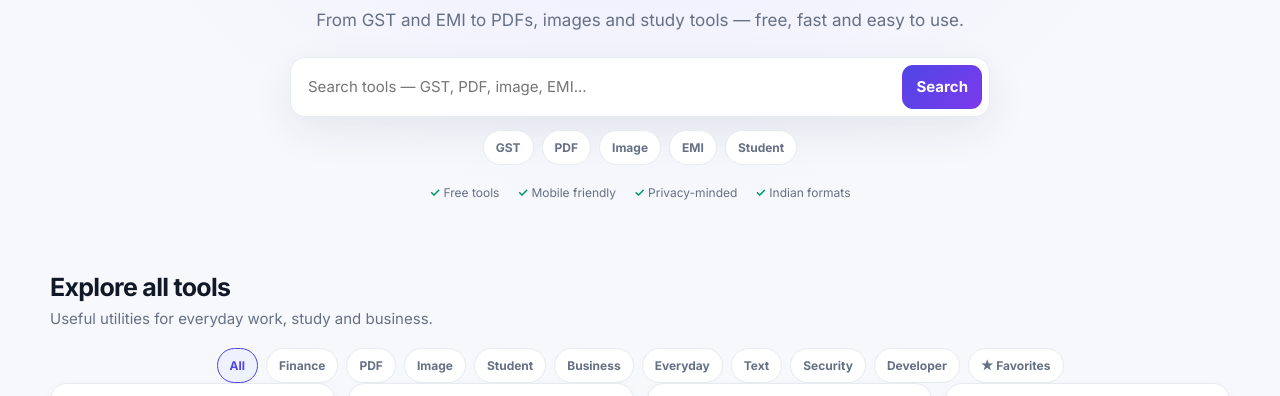
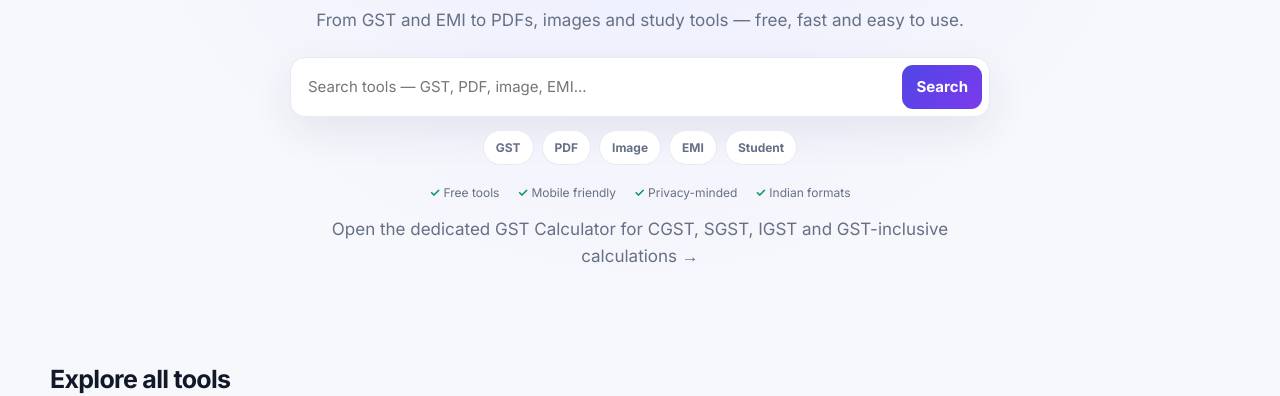
Before and after one commit to ramdevsingh832-ship-it/themaxtool, a plain HTML site: page index.html in a window 1280 px wide. Shown: the part 328-724 px from the top of the page. Drawn offline with nearby package versions, Linux system fonts and the light colour scheme.

Commit message:
Add homepage link to GST calculator page

```diff
--- a/index.html
+++ b/index.html
@@ -28,7 +28,7 @@ header{position:sticky;top:0;z-index:10;background:color-mix(in srgb,var(--bg) 9
 <body>
 <header><div class="wrap nav"><a class="logo" href="#"><img src="/logo.svg" alt="TheMaxTool logo" width="36" height="36" style="border-radius:11px">TheMax<span>Tool</span></a><div class="navright"><select id="lang" aria-label="Language" style="width:auto"><option value="en">English</option><option value="hi">हिन्दी</option></select><button id="theme" aria-label="Toggle dark mode">☾</button></div></div></header>
 <main class="wrap">
-<div class="hero"><span class="eyebrow" id="eyebrow">✦ Built for India. Ready for the world.</span><h1 id="headline">Everyday tools.<br><span class="grad">Made simple for everyone.</span></h1><p id="subhead">From GST and EMI to PDFs, images and study tools — free, fast and easy to use.</p><div class="search"><input id="search" type="search" placeholder="Search tools — GST, PDF, image, EMI..." aria-label="Search tools"><button class="primary" id="searchbtn">Search</button></div><div class="chips"><button class="chip" data-q="GST">GST</button><button class="chip" data-q="PDF">PDF</button><button class="chip" data-q="Image">Image</button><button class="chip" data-q="EMI">EMI</button><button class="chip" data-q="Student">Student</button></div><div class="trust"><span><b>✓</b> Free tools</span><span><b>✓</b> Mobile friendly</span><span><b>✓</b> Privacy-minded</span><span><b>✓</b> Indian formats</span></div></div>
+<div class="hero"><span class="eyebrow" id="eyebrow">✦ Built for India. Ready for the world.</span><h1 id="headline">Everyday tools.<br><span class="grad">Made simple for everyone.</span></h1><p id="subhead">From GST and EMI to PDFs, images and study tools — free, fast and easy to use.</p><div class="search"><input id="search" type="search" placeholder="Search tools — GST, PDF, image, EMI..." aria-label="Search tools"><button class="primary" id="searchbtn">Search</button></div><div class="chips"><button class="chip" data-q="GST">GST</button><button class="chip" data-q="PDF">PDF</button><button class="chip" data-q="Image">Image</button><button class="chip" data-q="EMI">EMI</button><button class="chip" data-q="Student">Student</button></div><div class="trust"><span><b>✓</b> Free tools</span><span><b>✓</b> Mobile friendly</span><span><b>✓</b> Privacy-minded</span><span><b>✓</b> Indian formats</span></div><p class="muted" style="margin-top:14px"><a href="/gst-calculator.html">Open the dedicated GST Calculator for CGST, SGST, IGST and GST-inclusive calculations →</a></p></div>
 <section id="tools"><div class="head"><div><h2 id="popular">Explore all tools</h2><div class="muted">Useful utilities for everyday work, study and business.</div></div></div><div class="cats" id="cats"></div><div class="grid" id="grid"></div><p id="empty" class="muted hidden">No matching tools found.</p><div class="toolarea" id="toolarea"><div class="panel toolbox"><div class="toolhead"><div><h2 id="tooltitle">Tool</h2><div class="muted" id="tooldesc"></div></div><button id="close">✕</button></div><div id="toolbody"></div><div id="result" class="result hidden" aria-live="polite"></div></div></div></section>
 <section><div class="panel"><h2 id="aboutTitle">Tools that make everyday tasks easier</h2><p class="muted" id="aboutText">TheMaxTool brings useful online tools together for people in India and around the world. Most calculations run directly in your browser. PDF and image processing is performed on your device where supported.</p></div></section>
 </main><footer><div class="wrap foot"><span>© <span id="year"></span> TheMaxTool. All rights reserved.</span><nav class="footerlinks" aria-label="Footer">
```
